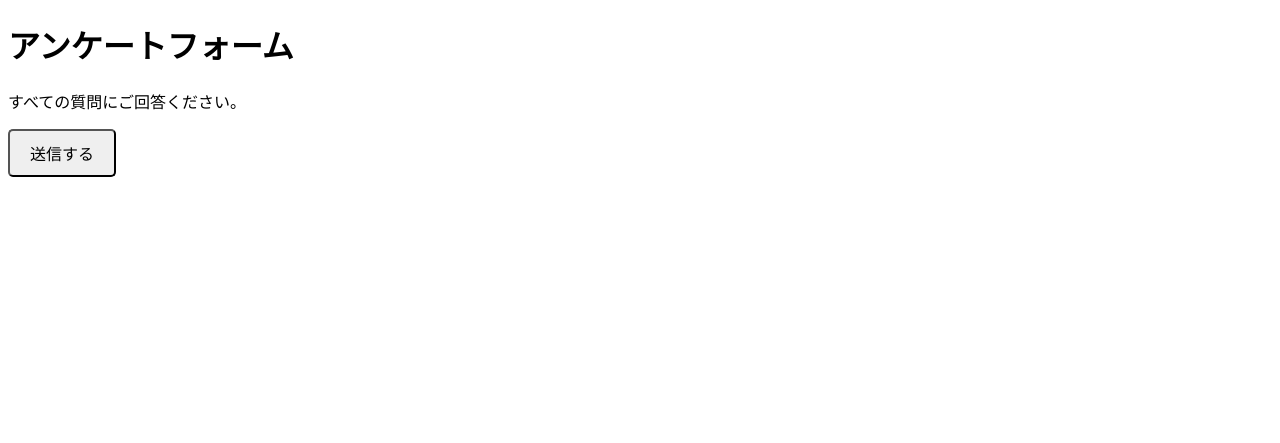
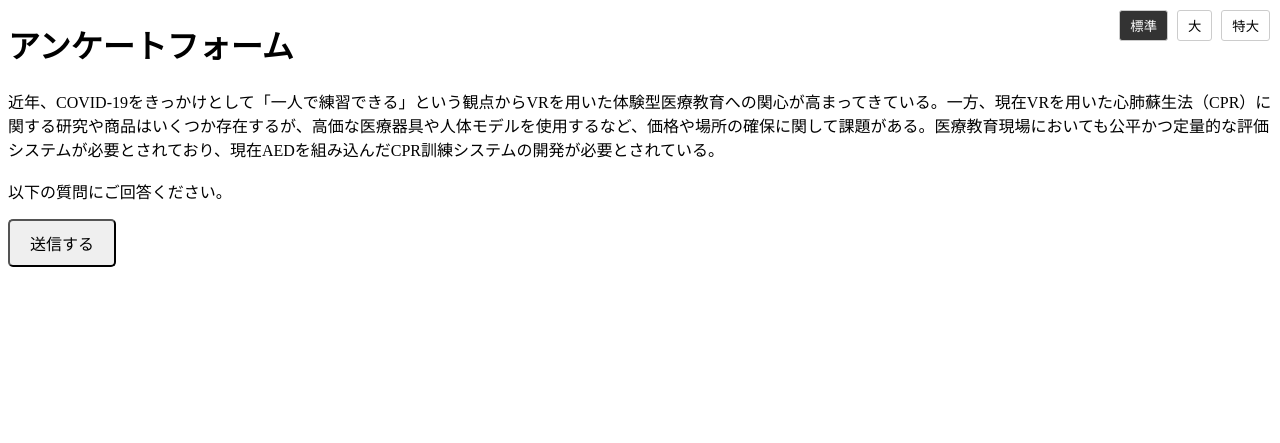
Before and after one commit to tacks2021/SystemEngineering_G3, a Django app: page /questionnaire/ in a window 1280 px wide. Shown: the top 443 px of the page. Run offline with Django 4.2, Linux system fonts and the light colour scheme; data that the repository does not hold is empty.

Commit message:
add: 文字サイズを調整するボタンの挿入

```diff
--- a/templates/sample_app/questionnaire.html
+++ b/templates/sample_app/questionnaire.html
@@ -3,8 +3,25 @@
 <head>
     <meta charset="UTF-8">
     <title>アンケート</title>
-    <link rel="stylesheet" href="../../sample_app/styles/styles.css">
     <style>
+        #font-size-controls {
+            position: fixed;
+            top: 10px;
+            right: 10px;
+            z-index: 1001;
+        }
+        .font-size-btn {
+            padding: 5px 10px;
+            margin-left: 5px;
+            cursor: pointer;
+            border: 1px solid #ccc;
+            border-radius: 3px;
+            background-color: white; /* 通常のボタンの背景色 */
+        }
+        .font-size-btn.active {
+            background-color: #333; /* 選択中ボタンの背景色 */
+            color: white;           /* 選択中ボタンの文字色 */
+        }
         .question-block {
             margin-bottom: 20px;
             padding: 15px;
@@ -17,46 +34,49 @@
             margin-top: 5px;
         }
         .admin-link {
-            position: fixed; /* 要素の位置を画面に固定する */
-            bottom: 20px;    /* 画面の下から20pxの位置に配置 */
-            right: 20px;     /* 画面の右から20pxの位置に配置 */
-
-            /* 以下はお好みで調整してください */
-            background-color: #333; /* 背景色 */
-            color: white;           /* 文字色 */
-            padding: 10px 15px;     /* 内側の余白 */
-            border-radius: 5px;     /* 角を丸くする */
-            text-decoration: none;  /* 下線を消す */
-            z-index: 1000;          /* 他の要素より手前に表示させる */
+            position: fixed;
+            bottom: 20px;
+            right: 20px;
+            background-color: #333;
+            color: white;
+            padding: 10px 15px;
+            border-radius: 5px;
+            text-decoration: none;
+            z-index: 1000;
         }
         .post_button {
-            padding: 10px 20px; /* 見た目を調整 */
+            padding: 10px 20px;
             font-size: 16px;
-            margin-bottom: 10px ;
+            margin-bottom: 10px;
             border-radius: 5px;
-
         }
         .post_button:hover {
             background-color: #9BD4B5;
-            transform: scale(1.05);   /* 少しだけ大きくする */
+            transform: scale(1.05);
         }
          footer {
-            background-color: #f0f0f0; /* 背景色 */
-            padding: 50px; /* 内側の余白 */
-            text-align: center; /* テキストを中央揃えに */
-            margin-top: 50px; /* メインコンテンツとの間に余白を設ける */
+            background-color: #f0f0f0;
+            padding: 50px;
+            text-align: center;
+            margin-top: 50px;
          }
     </style>
 </head>
 <body>
+    <div id="font-size-controls">
+        <button class="font-size-btn active" data-size="100%">標準</button>
+        <button class="font-size-btn" data-size="125%">大</button>
+        <button class="font-size-btn" data-size="150%">特大</button>
+    </div>
+
     <h1>アンケートフォーム</h1>
-    <p>すべての質問にご回答ください。</p>
+    <p>近年、COVID-19をきっかけとして「一人で練習できる」という観点からVRを用いた体験型医療教育への関心が高まってきている。一方、現在VRを用いた心肺蘇生法（CPR）に関する研究や商品はいくつか存在するが、高価な医療器具や人体モデルを使用するなど、価格や場所の確保に関して課題がある。医療教育現場においても公平かつ定量的な評価システムが必要とされており、現在AEDを組み込んだCPR訓練システムの開発が必要とされている。
+        <br><br>以下の質問にご回答ください。</p>
 
     <form method="post">
         {% csrf_token %}
 
         {% for question in questions %}
-    {# ▼ idを追加し、依存関係があればdata属性とstyleを追加 ▼ #}
         <div class="question-block"
              id="question-{{ question.id }}"
              {% if question.parent_question and question.trigger_choice %}
@@ -71,56 +91,58 @@
 
             <p><strong>{{ forloop.counter }}. {{ question.text }}</strong></p>
 
-        {# 質問タイプが「選択式」の場合 #}
             {% if question.question_type == 'CHOICE' %}
                 {% for choice in question.choices.all %}
                 <label>
-                {# ▼ valueには選択肢のIDを指定します ▼ #}
                     <input type="radio" name="answer_for_question_{{ question.id }}" value="{{ choice.id }}" {% if not question.parent_question %}required{% endif %}>
                     {{ choice.text }}
                 </label>
                 <br>
                 {% endfor %}
 
-        {# 質問タイプが「自由記述」の場合 #}
             {% elif question.question_type == 'TEXT' %}
-            {# ▼ 依存関係がない場合のみrequiredを設定 ▼ #}
                 <textarea name="answer_for_question_{{ question.id }}" rows="3" {% if not question.parent_question %}required{% endif %}></textarea>
             {% endif %}
         </div>
         {% endfor %}
+
         <script>
         document.addEventListener('DOMContentLoaded', function() {
-        // 全てのラジオボタンを取得
+            const fontButtons = document.querySelectorAll('.font-size-btn');
+            const contentBody = document.body;
+
+            fontButtons.forEach(button => {
+                button.addEventListener('click', function() {
+                    fontButtons.forEach(btn => btn.classList.remove('active'));
+                    this.classList.add('active');
+
+                    const newSize = this.dataset.size;
+                    contentBody.style.fontSize = newSize;
+                });
+            });
+
             const allRadios = document.querySelectorAll('input[type="radio"]');
 
             allRadios.forEach(radio => {
                 radio.addEventListener('change', function() {
-                // クリックされたラジオボタンが属する質問のIDを取得
                     const parentQuestionDiv = this.closest('.question-block');
                     const parentQuestionId = parentQuestionDiv.id.split('-')[1];
-
-                // 選択された選択肢のID（value）を取得
                     const selectedChoiceId = this.value;
 
-                // 全ての質問をチェック
                     const allQuestions = document.querySelectorAll('.question-block');
                     allQuestions.forEach(questionDiv => {
-                    // その質問が表示される条件（親IDとトリガーID）を取得
                         const requiredParentId = questionDiv.dataset.parentId;
                         const requiredTriggerId = questionDiv.dataset.triggerChoiceId;
 
-                    // もし、その質問の親IDが「今クリックされた質問」のIDと一致したら
                         if (requiredParentId === parentQuestionId) {
                             const inputs = questionDiv.querySelectorAll('input, textarea');
 
-                        // トリガーとなる選択肢IDが「今選択された選択肢」のIDと一致したら
                             if (requiredTriggerId === selectedChoiceId) {
-                            questionDiv.style.display = 'block'; // 表示する
-                            inputs.forEach(input => input.required = true); // required属性を追加
+                                questionDiv.style.display = 'block';
+                                inputs.forEach(input => input.required = true);
                             } else {
-                            questionDiv.style.display = 'none';  // 隠す
-                            inputs.forEach(input => input.required = false); // required属性を削除
+                                questionDiv.style.display = 'none';
+                                inputs.forEach(input => input.required = false);
                             }
                         }
                     });
@@ -129,13 +151,9 @@
         });
         </script>
 
-
         <a href="{% url 'admin:index' %}" class="admin-link">管理者ページへ</a>
-
-
 
         <button type="submit" class="post_button">送信する</button>
     </form>
-
 </body>
 </html>
```
Lines whose indentation alone changed are shown as unchanged.
